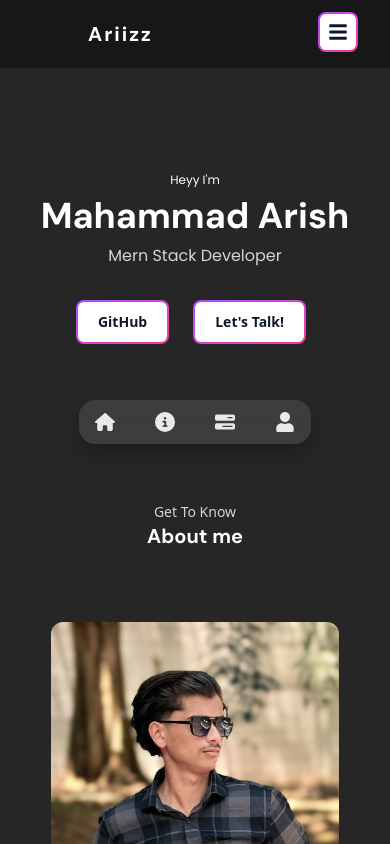
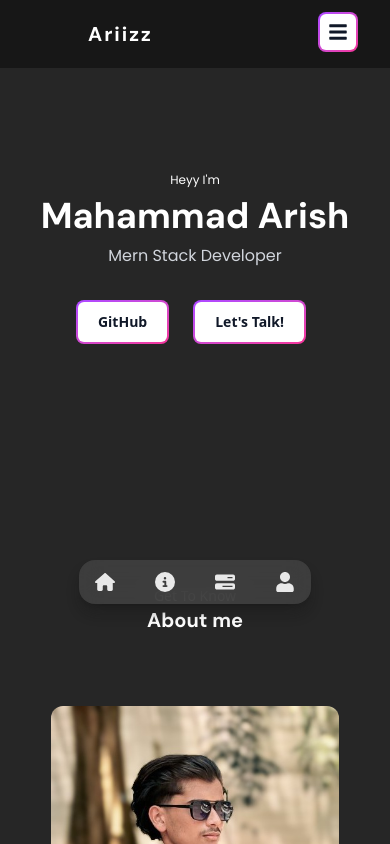
Before and after one commit to Arizz07/Personal-Web, a Next.js app: page / in a window 390 px wide. Shown: the top 844 px of the page. Built offline with nearby package versions, Linux system fonts and the light colour scheme.

Commit message:
After some Modification on links oct 20 2025(1)

```diff
--- a/app/components/UI.js
+++ b/app/components/UI.js
@@ -6,7 +6,7 @@ import { FaUser } from 'react-icons/fa'
 
 function UI() {
   return (
-    <div className="bg-transparent fixed top-100 md:top-120 left-0  w-full  flex   justify-center items-center">
+    <div className="bg-transparent fixed top-140 md:top-120 left-0  w-full  flex   justify-center items-center">
    <div className="ui flex  text-white bg-neutral-700 opacity-90 rounded-2xl px-2 py-2 shadow-lg shadow-neutral-900/50 backdrop-blur-md ">
     <div className="flex gap-10 mx-2 my-1 group ">
     <Link href={'#home'}><FaHouse size={20}/></Link>
--- a/app/page.js
+++ b/app/page.js
@@ -7,7 +7,7 @@ import Project from "./components/Project";
 export default function Home() {
   return (
   <>
-  <div className="container m-auto pt-26 min-h-[50vh] md:min-h-[80vh] " id="home">
+  <div className="container m-auto pt-26 min-h-[60vh] md:min-h-[80vh] " id="home">
     <div className="prdetails text-center  ">
       <h4 className="font-pop text-xs">Heyy I&apos;m </h4>
       <h1 className="font-dm text-4xl pt-2 font-bold ">Mahammad Arish</h1>
```
